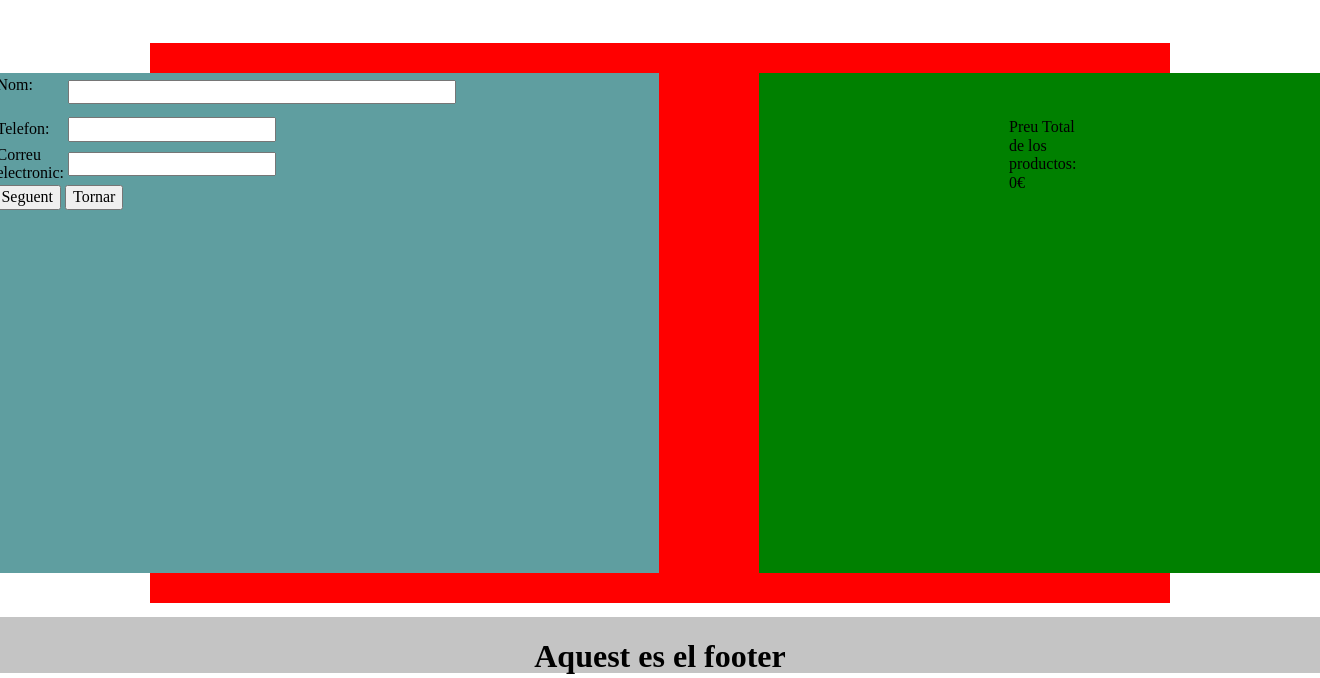
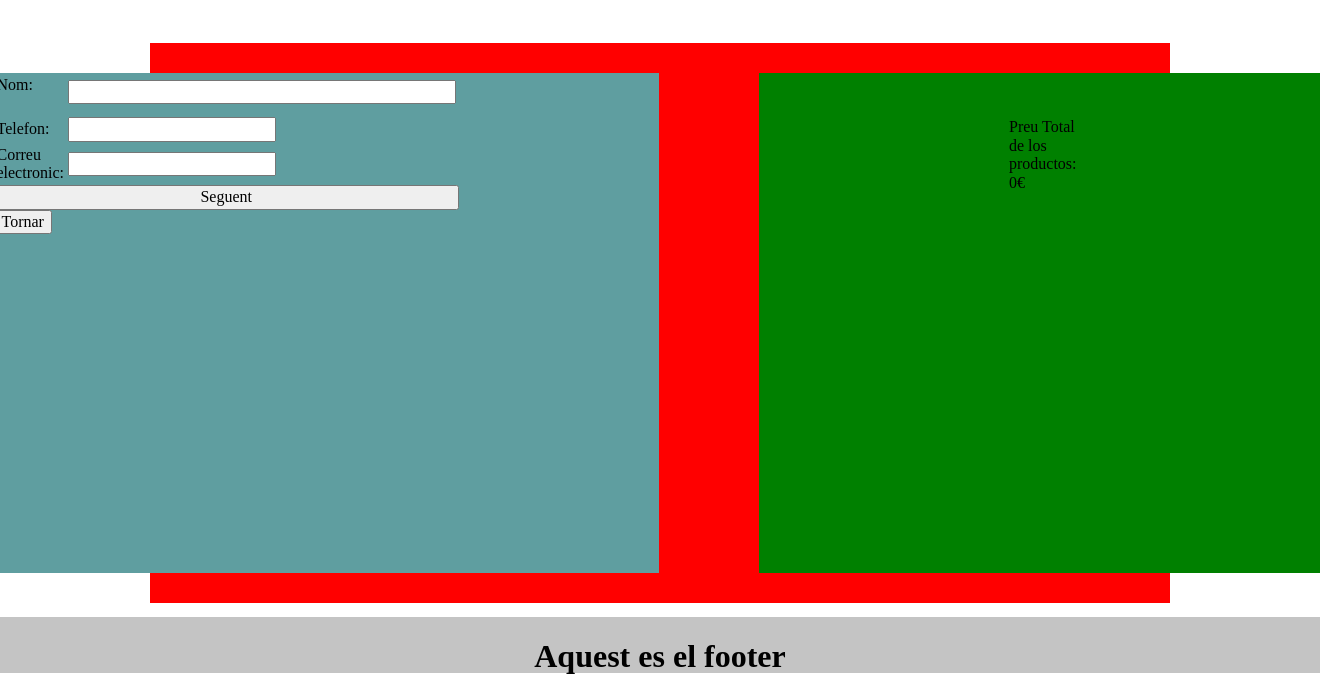
Before and after one commit to Marc-0207/Projecte_Cantina, a PHP site: page /Validacio.php in a window 1320 px wide. Shown: the part 122-800 px from the top of the page. Run offline with PHP 8.4, Linux system fonts and the light colour scheme; data that the repository does not hold is empty.

Commit message:
Update ClasesCSS.css

```diff
--- a/ClasesCSS.css
+++ b/ClasesCSS.css
@@ -39,6 +39,8 @@
     #validacio {
         background-color: cadetblue;
         padding-right: 200px;
+        display: flex;
+        flex-direction: column;
     }
 
 
@@ -48,7 +50,7 @@
         margin-left: 100px;
         padding: 250px;
         padding-top: 45px;
-
+        display: flex;
     }
 
     #menuIndex{
```
